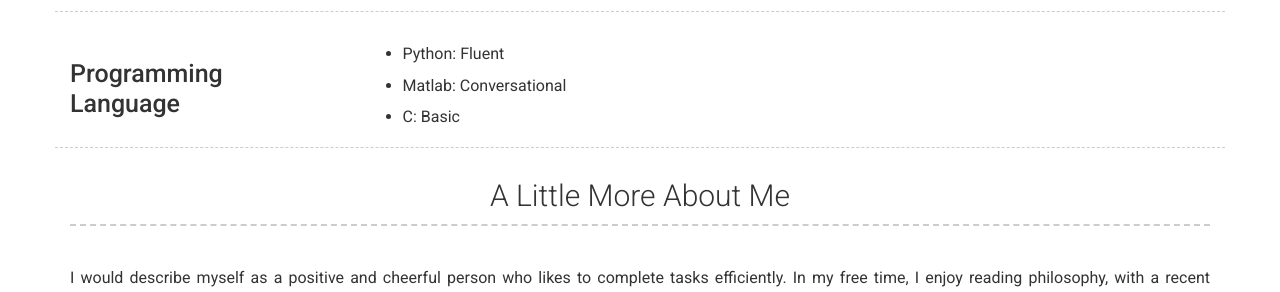
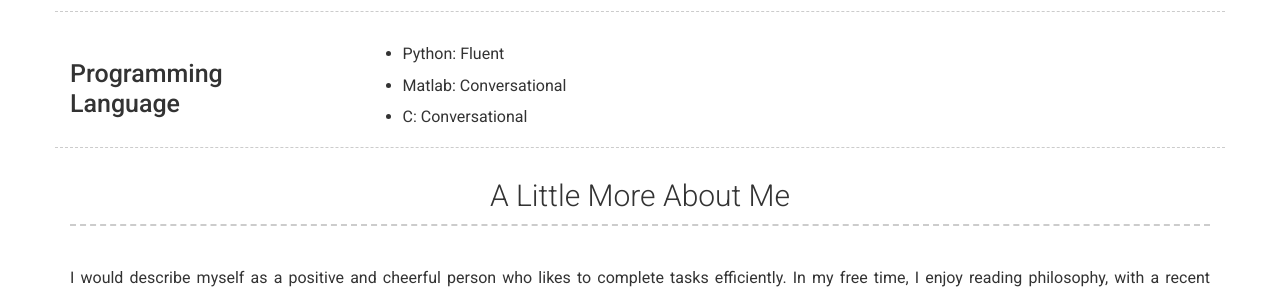
Before and after one commit to strike137/strike137.github.io, a Jekyll site: the page built from index.md, in a window 1280 px wide and 900 px high, scrolled down 4084 px. Shown: the part 399-691 px from the top of the window. Built offline with Jekyll 4.4.1, drawn with Linux system fonts in a browser that asks for light colours; nearby versions of some CDN libraries.

Commit message:
Update _config.yml

```diff
--- a/_config.yml
+++ b/_config.yml
@@ -225,7 +225,7 @@ content:
 
           - Matlab: Conversational
 
-          - C: Basic
+          - C: Conversational
 
 
   - title: A Little More About Me
```
